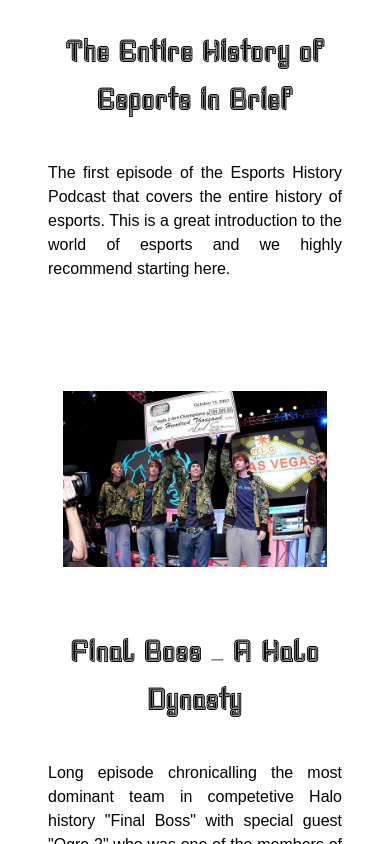
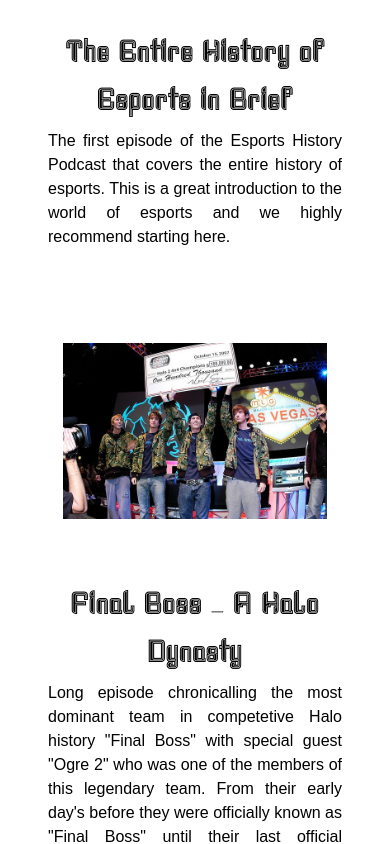
Before and after one commit to Zarnerz/EH-React, a React (Create React App) app in the folder esports-history/: page / in a window 390 px wide. Shown: the part 5640-6484 px from the top of the page. Built offline with nearby package versions, Linux system fonts and the light colour scheme.

Commit message:
media queries Podcast - margin tweaked

```diff
--- a/esports-history/src/App.css
+++ b/esports-history/src/App.css
@@ -64,4 +64,8 @@
   .cardContainerStyles img {
     max-height: 200px;
   }
+
+  .cardContainerStyles * {
+    margin: 0;
+  }
 }
```
